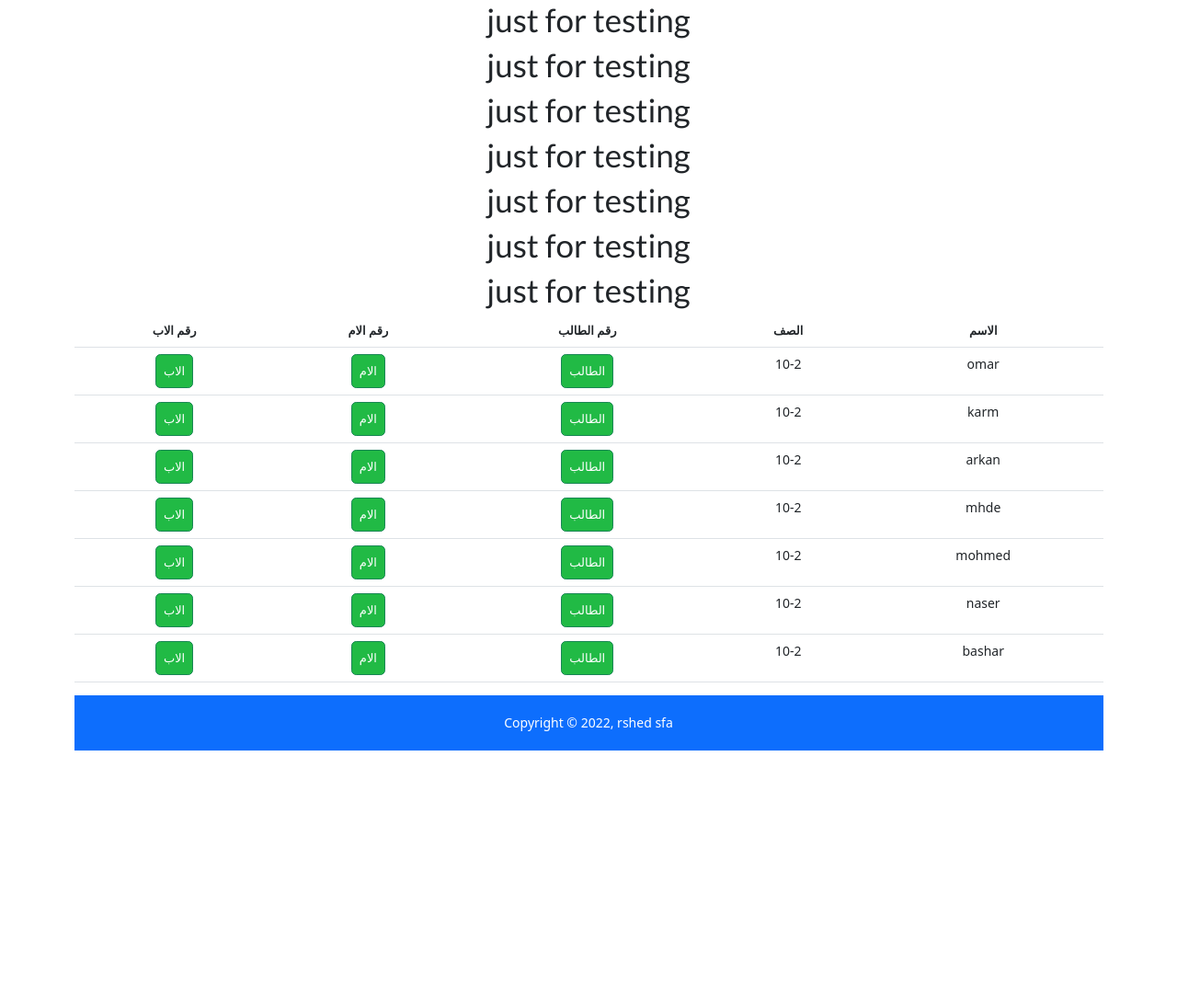
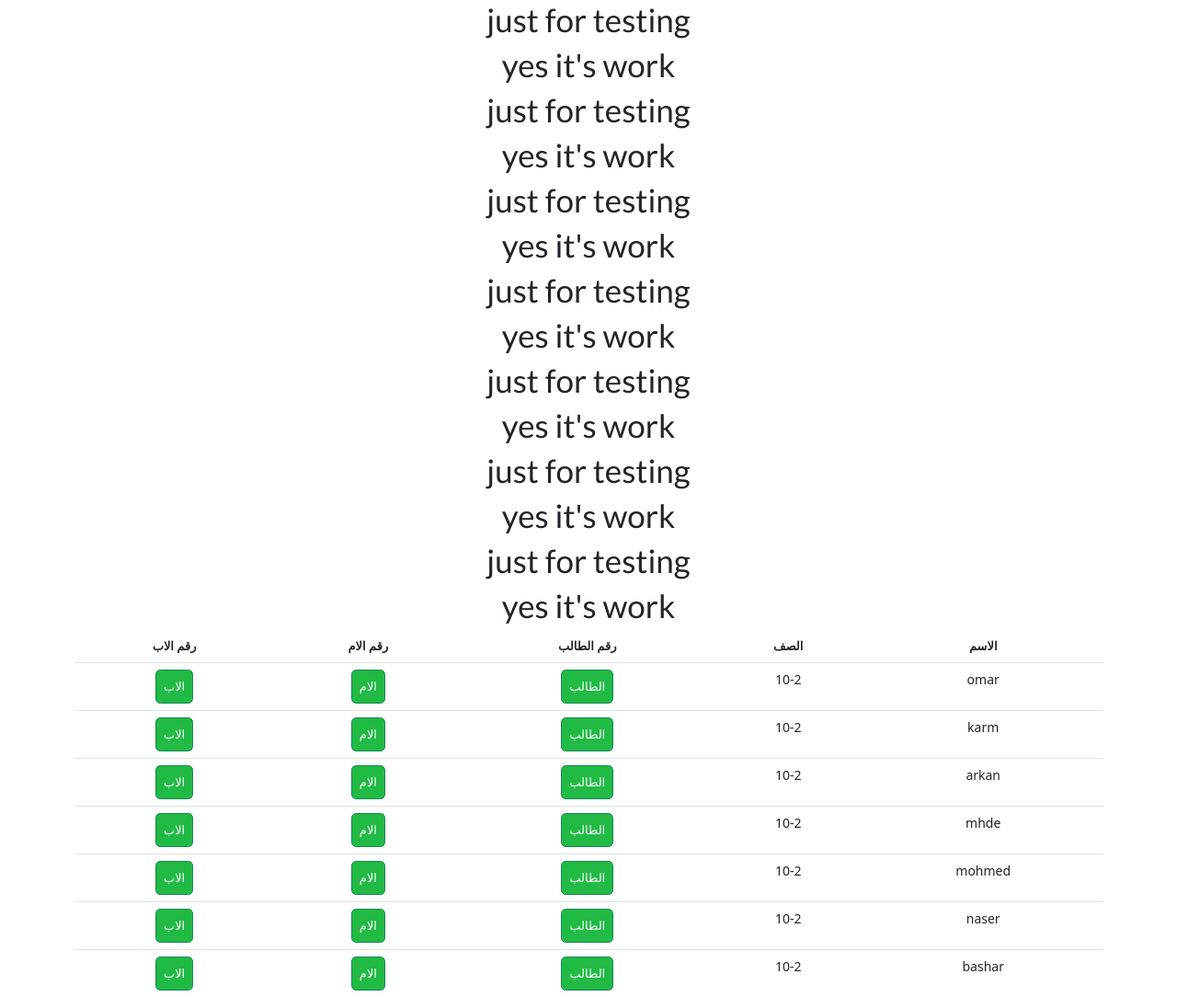
Before and after one commit to rshedsfa/connectapp, a Flask app: page /test in a window 1280 px wide. Shown: the part 49-1133 px from the top of the page at 92% size. Before the commit the page ends 865 px from the top, so only its background shows below. Run offline with Flask 2, Linux system fonts and the light colour scheme; data comes from the database, SQL or seed files in the repository.

Commit message:
first git change
very happy

```diff
--- a/templates/test.html
+++ b/templates/test.html
@@ -28,6 +28,7 @@
             </tr>
 
 <h1>just for testing</h1>
+<h1>yes it's work</h1>
     </div>
     {% endfor %}
   </tbody>
```
